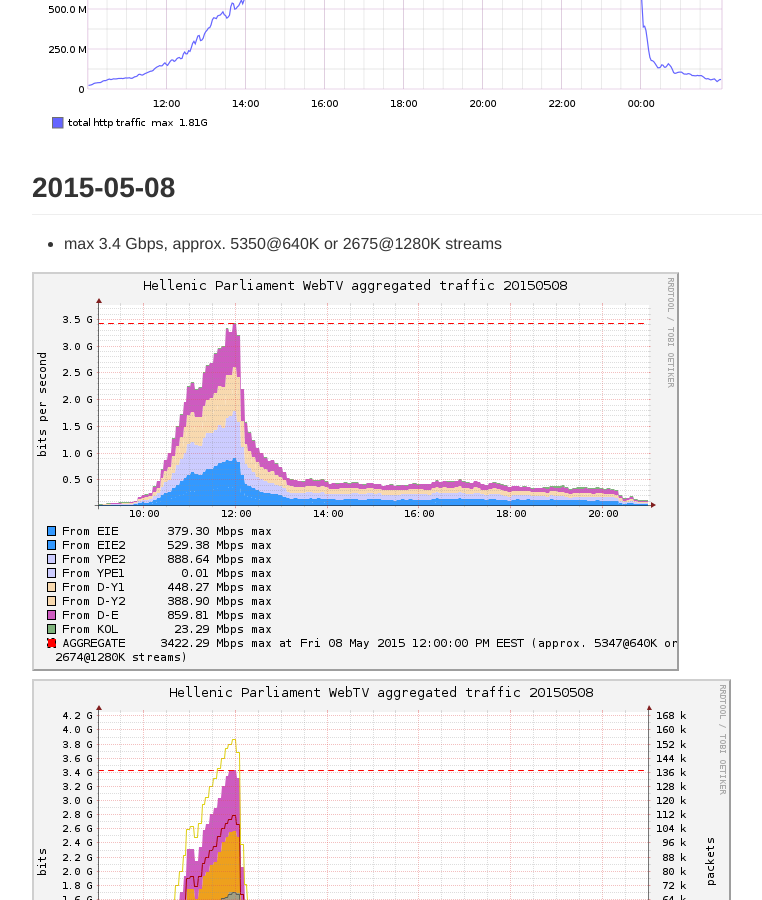
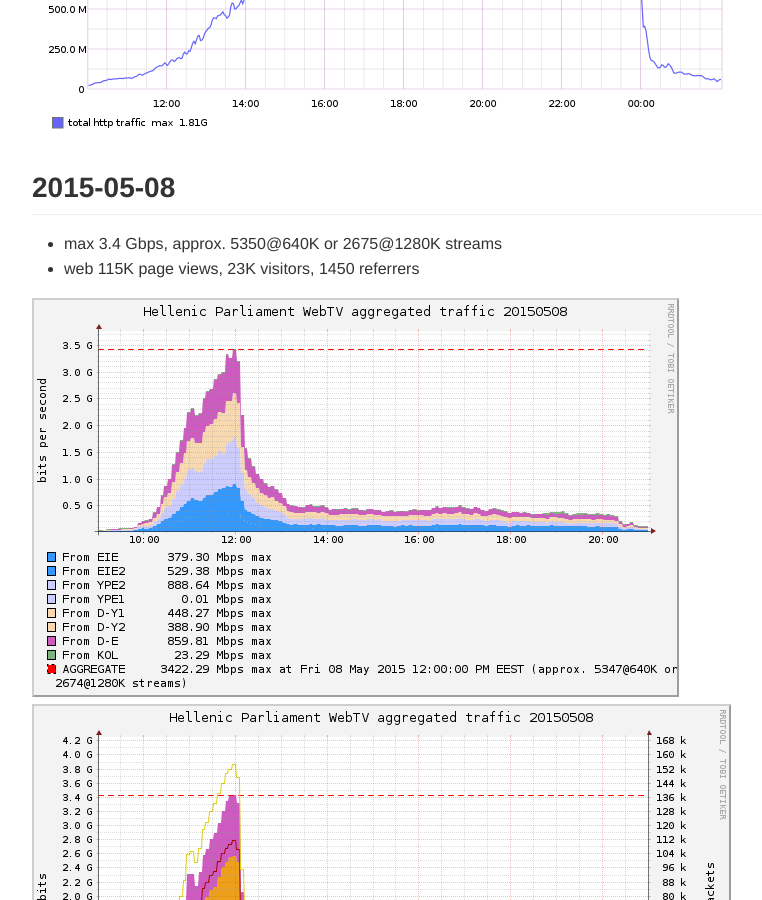
Before and after one commit to zmousm/parltv-bursts, a Jekyll site: the page built from index.md, in a window 1280 px wide and 900 px high, scrolled down 71275 px. Shown: the whole window, without its empty margins (213-975 px from the left). Built offline with Jekyll 4.4.1, drawn with Linux system fonts in a browser that asks for light colours; Markdown is read by kramdown in place of the engine named in the settings; part of the change alters nothing that is shown.

```diff
--- a/index.md
+++ b/index.md
@@ -395,6 +395,7 @@ layout: index
 
 ## 2015-05-08
 * max 3.4 Gbps, approx. 5350@640K or 2675@1280K streams
+* web 115K page views, 23K visitors, 1450 referrers
 
 ![20150508_snmp](graphs/parltv_20150508_snmp.png)
 ![20150508_munin_dc](graphs/parltv_20150508_dc.png)
@@ -402,14 +403,3 @@ layout: index
 ### HTTP traffic
 ![20150508_graphite_proto](graphs/parltv_20150508_g-aggr-proto.png)
 ![20150508_graphite_af](graphs/parltv_20150508_g-aggr-af.png)
-<!--
-![20150508_graphite_svariant](graphs/parltv_20150508_g-aggr-svariant.png)
-![20150508_graphite_sproto](graphs/parltv_20150508_g-aggr-sproto.png)
-![20150508_graphite_workers](graphs/parltv_20150508_g-workers-traffic.png)
-![20150508_graphite_reqs-hit](graphs/parltv_20150508_g-aggr-reqs-hit.png)
-![20150508_graphite_reqs-miss](graphs/parltv_20150508_g-aggr-reqs-miss.png)
-![20150508_graphite_workers_resp_time](graphs/parltv_20150508_g-workers-resp_time.png)
-![20150508_graphite_totalhttp](graphs/parltv_20150508_g-aggr-traffic.png)
-![20150508_graphite_workers_err_40x](graphs/parltv_20150508_g-workers-err-40x.png)
-![20150508_graphite_workers_err_50x](graphs/parltv_20150508_g-workers-err-50x.png)
--->
```
